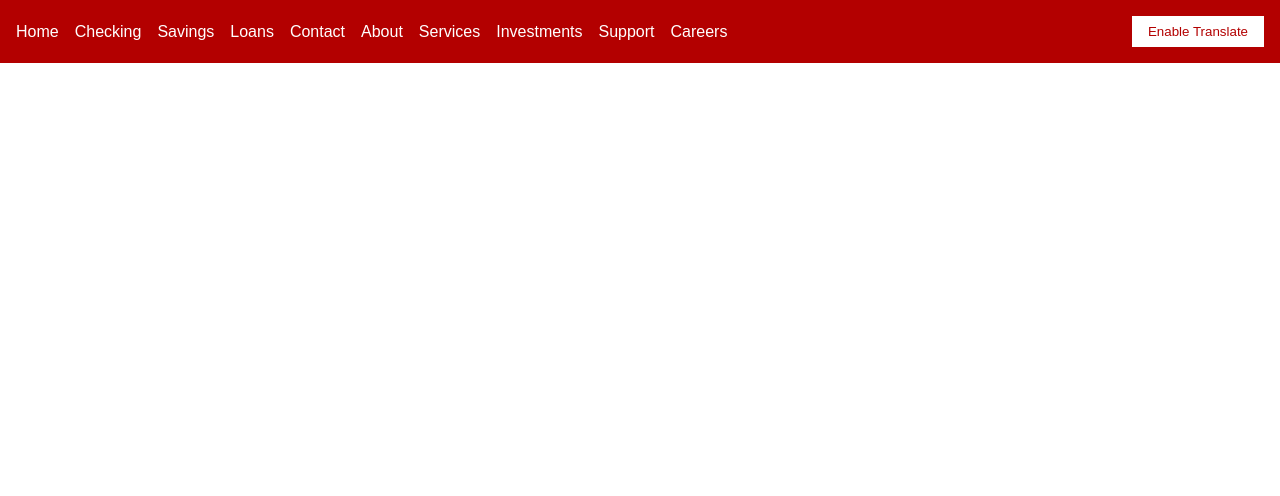
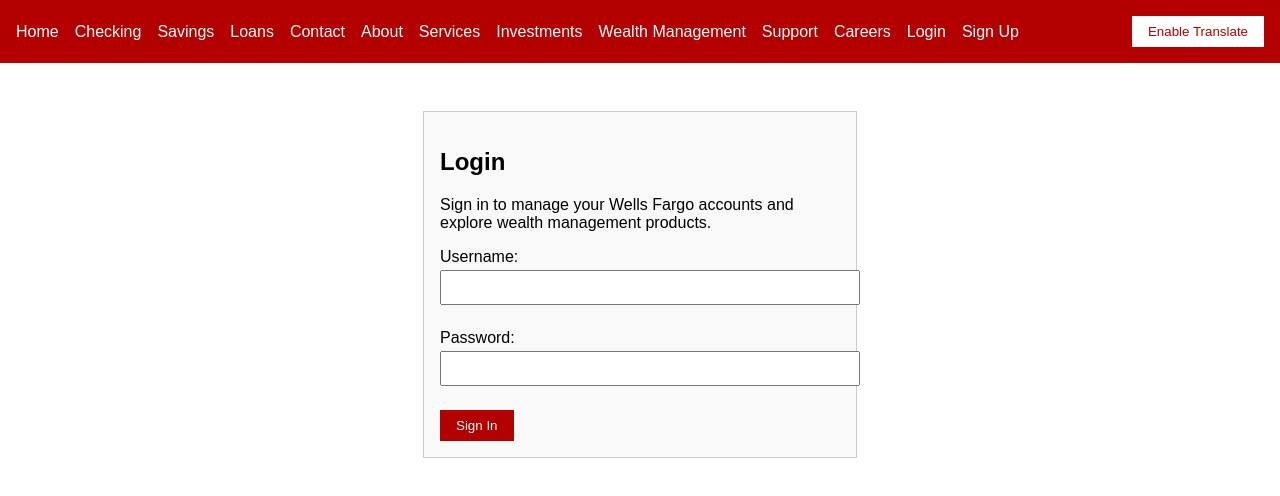
Before and after one commit to samgivian/languageTranslationPOC, a React (Vite) app: page /login in a window 1280 px wide. Shown: the top 496 px of the page. Built offline with nearby package versions, Linux system fonts and the light colour scheme.

Commit message:
Add authentication forms and wealth management page

```diff
--- a/src/App.jsx
+++ b/src/App.jsx
@@ -10,6 +10,9 @@
 import Investments from './pages/Investments.jsx';
 import Support from './pages/Support.jsx';
 import Careers from './pages/Careers.jsx';
+import Login from './pages/Login.jsx';
+import Signup from './pages/Signup.jsx';
+import WealthManagement from './pages/WealthManagement.jsx';
 
 export default function App() {
   return (
@@ -25,8 +28,11 @@
           <Route path="/about" element={<About />} />
           <Route path="/services" element={<Services />} />
           <Route path="/investments" element={<Investments />} />
+          <Route path="/wealth" element={<WealthManagement />} />
           <Route path="/support" element={<Support />} />
           <Route path="/careers" element={<Careers />} />
+          <Route path="/login" element={<Login />} />
+          <Route path="/signup" element={<Signup />} />
         </Routes>
       </main>
     </Router>
--- a/src/components/Header.jsx
+++ b/src/components/Header.jsx
@@ -24,8 +24,11 @@
         <Link to="/about">About</Link>
         <Link to="/services">Services</Link>
         <Link to="/investments">Investments</Link>
+        <Link to="/wealth">Wealth Management</Link>
         <Link to="/support">Support</Link>
         <Link to="/careers">Careers</Link>
+        <Link to="/login">Login</Link>
+        <Link to="/signup">Sign Up</Link>
       </nav>
       <button onClick={toggleTranslate}>
         {active ? 'Disable Translate' : 'Enable Translate'}
--- a/src/index.css
+++ b/src/index.css
@@ -25,3 +25,37 @@
 main {
   padding: 1rem;
 }
+
+.auth-form {
+  max-width: 400px;
+  margin: 2rem auto;
+  padding: 1rem;
+  border: 1px solid #ccc;
+  background: #f9f9f9;
+}
+
+.auth-form label {
+  display: block;
+  margin-bottom: 0.5rem;
+}
+
+.auth-form input {
+  width: 100%;
+  padding: 0.5rem;
+  margin-top: 0.25rem;
+  margin-bottom: 1rem;
+}
+
+.auth-form button {
+  background: #b30000;
+  color: white;
+  border: none;
+  padding: 0.5rem 1rem;
+  cursor: pointer;
+}
+
+.wealth-section {
+  background: #f0f6ff;
+  border: 1px solid #b30000;
+  padding: 1rem;
+}
--- /dev/null
+++ b/src/pages/Login.jsx
@@ -0,0 +1,21 @@
+import React from 'react';
+
+export default function Login() {
+  return (
+    <section className="auth-form">
+      <h1>Login</h1>
+      <p>Sign in to manage your Wells Fargo accounts and explore wealth management products.</p>
+      <form>
+        <label>
+          Username:
+          <input type="text" name="username" />
+        </label>
+        <label>
+          Password:
+          <input type="password" name="password" />
+        </label>
+        <button type="submit">Sign In</button>
+      </form>
+    </section>
+  );
+}
--- /dev/null
+++ b/src/pages/Signup.jsx
@@ -0,0 +1,25 @@
+import React from 'react';
+
+export default function Signup() {
+  return (
+    <section className="auth-form">
+      <h1>Sign Up</h1>
+      <p>Create a Wells Fargo profile to access our full suite of banking and wealth management services.</p>
+      <form>
+        <label>
+          Name:
+          <input type="text" name="name" />
+        </label>
+        <label>
+          Email:
+          <input type="email" name="email" />
+        </label>
+        <label>
+          Password:
+          <input type="password" name="password" />
+        </label>
+        <button type="submit">Create Account</button>
+      </form>
+    </section>
+  );
+}
--- /dev/null
+++ b/src/pages/WealthManagement.jsx
@@ -0,0 +1,11 @@
+import React from 'react';
+import generateContent from '../utils/generateContent.jsx';
+
+export default function WealthManagement() {
+  return (
+    <section className="wealth-section">
+      <h1>Wealth Management</h1>
+      {generateContent('Wealth Management')}
+    </section>
+  );
+}
--- a/src/utils/generateContent.jsx
+++ b/src/utils/generateContent.jsx
@@ -1,7 +1,7 @@
 export default function generateContent(name) {
-  return Array.from({ length: 300 }, (_, i) => (
+  return Array.from({ length: 50 }, (_, i) => (
     <p key={i}>
-      {name} page detailed banking information line {i + 1}. Lorem ipsum dolor sit amet, consectetur adipiscing elit.
+      Wells Fargo {name} page informative content line {i + 1}. Lorem ipsum dolor sit amet, consectetur adipiscing elit.
     </p>
   ));
 }
```
